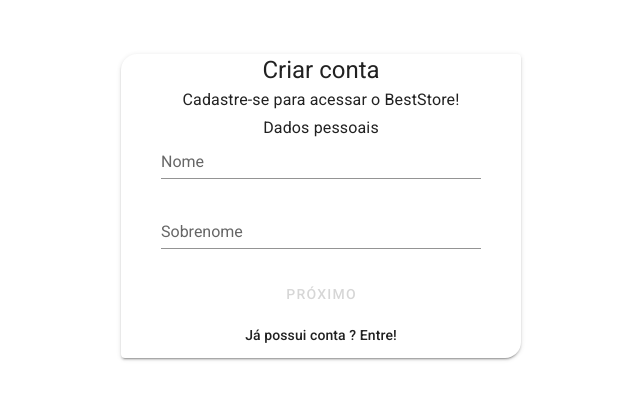
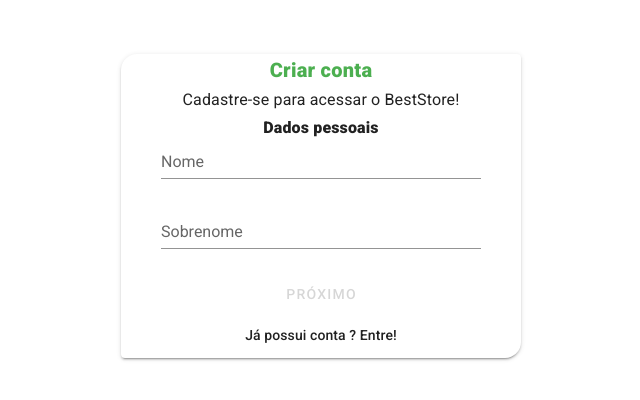
Before and after one commit to gmsdev04/beststore-auth, a Vue app: page /cadastro in a window 1280 px wide. Shown: the part 194-594 px from the top of the page, without its empty margins (319-959 px from the left). Built offline with nearby package versions, Linux system fonts and the light colour scheme.

Commit message:
including progress

```diff
--- a/src/views/Cadastro.vue
+++ b/src/views/Cadastro.vue
@@ -21,7 +21,7 @@
               align="center"
               justify="center"
             >
-              <div class="text-h5">
+              <div class="text-h6 font-weight-black green--text">
                 Criar conta
               </div>
             </v-row>
@@ -30,7 +30,7 @@
               justify="center"
             >
               <div class="subtitle-1">
-                Cadastre-se para acessar o BestStore!
+                Cadastre-se para acessar o  BestStore!
               </div>
             </v-row>
 
@@ -38,7 +38,7 @@
               align="center"
               justify="center"
             >
-              <div class="subtitle-1">
+              <div class="subtitle-1 font-weight-black">
                 {{ mensagemSolicitacaoDados }}
               </div>
             </v-row>
@@ -54,7 +54,6 @@
               justify="center"
               class="btnEntrar"
               v-if="informacaoSolicitadaDaVez == 'informacoesPessoais' "
-
             >
               <v-btn
                 plain
@@ -90,7 +89,7 @@
                 :disabled="!valid"
                 @click="proximo"
               >
-                Cadastrar
+                Cadastrar!
               </v-btn>
 
               <v-btn
```
